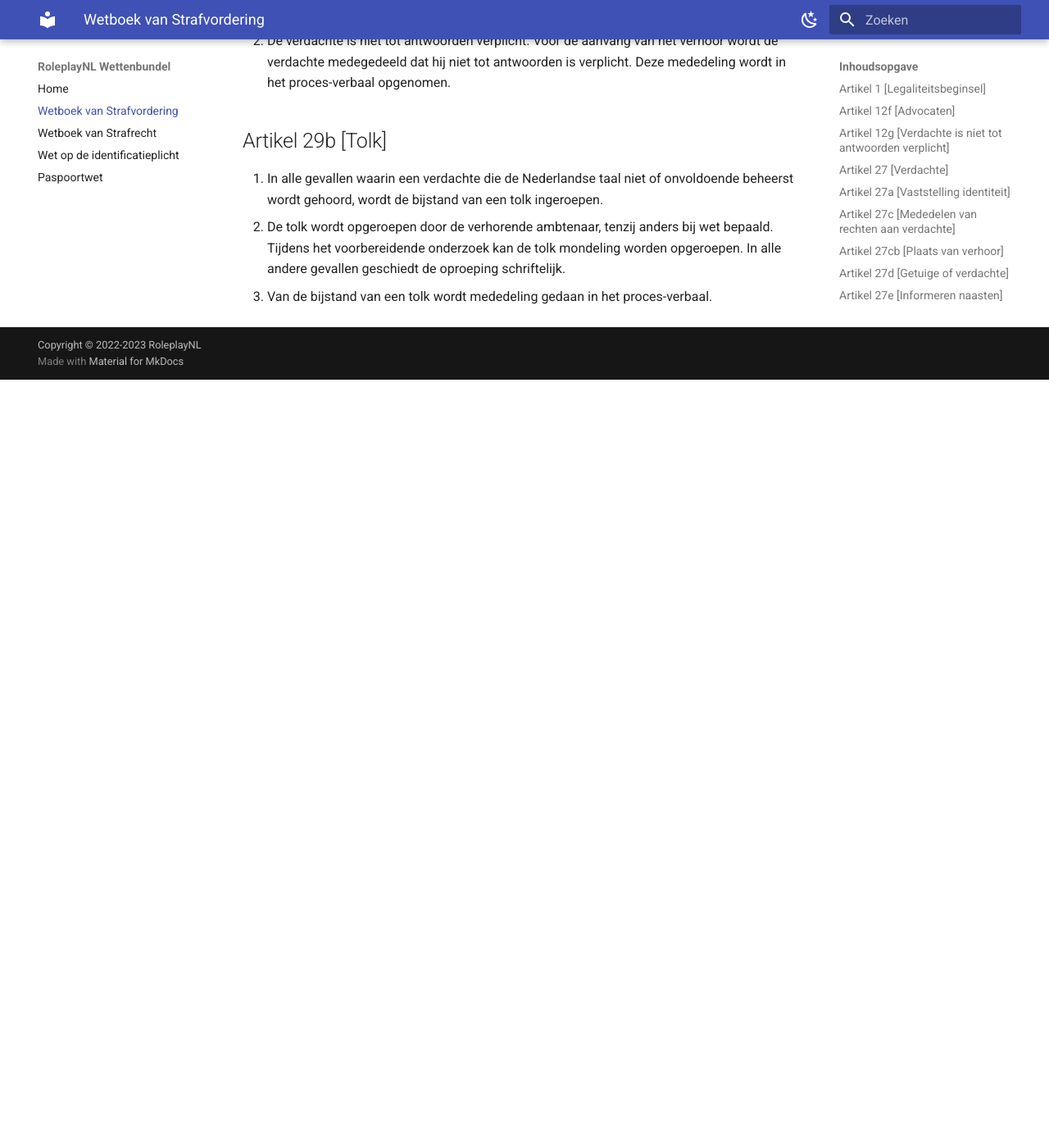
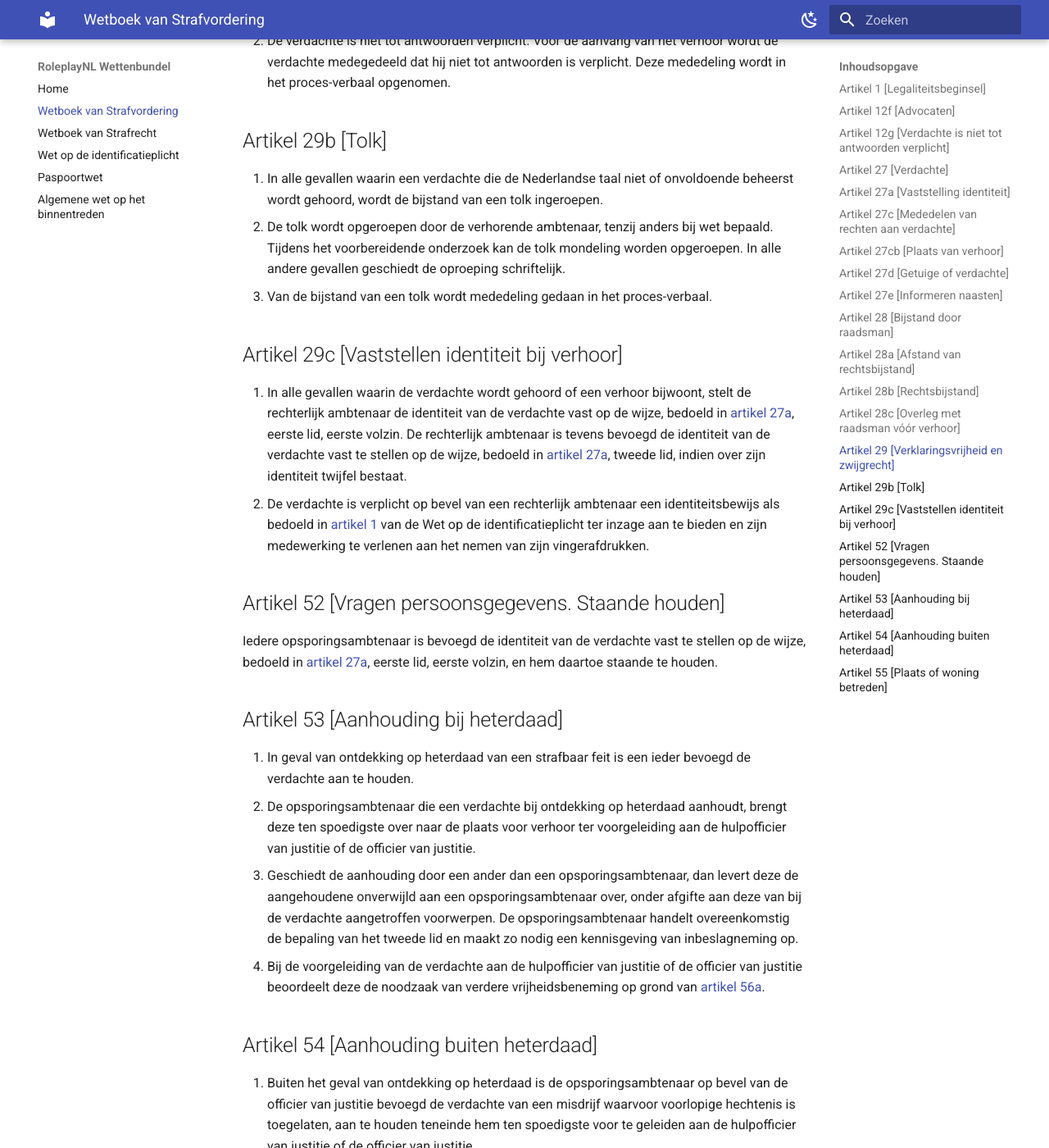
Before and after one commit to EnriqueFernandez20/FutureRP-Wettenbundel, an MkDocs documentation site: the page built from docs/wetboek-van-strafvordering.md, in a window 1280 px wide and 1400 px high, scrolled down 4003 px. Shown: the whole window at 82% size. Built offline with MkDocs 1.6.1 and Material for MkDocs 9.7.7, drawn with Linux system fonts in a browser that asks for light colours; before the commit the page ends 4466 px from its top, so only the background shows below that; some of the changed text lies outside the part shown.

Commit message:
WvSv update

```diff
--- a/docs/wetboek-van-strafvordering.md
+++ b/docs/wetboek-van-strafvordering.md
@@ -14,7 +14,7 @@
 3. De verdachte die de Nederlandse taal niet of onvoldoende beheerst, is bevoegd zich te laten bijstaan door een tolk.
 
 ## Artikel 27a [Vaststelling identiteit]
-1. De verdachte wordt ten behoeve van het vaststellen van zijn identiteit gevraagd naar zijn naam, voornamen, geboorteplaats en geboortedatum. Het vaststellen van zijn identiteit omvat tevens een onderzoek van een identiteitsbewijs als bedoeld in [artikel 1](wet-op-de-identificatieplicht.md#artikel-1) van de Wet op de identificatieplicht. In de gevallen, bedoeld in [artikel 55c](wetboek-van-strafrecht.md#artikel-55c), tweede en derde lid, omvat het vaststellen van zijn identiteit tevens het nemen van een of meer foto’s en vingerafdrukken.
+1. De verdachte wordt ten behoeve van het vaststellen van zijn identiteit gevraagd naar zijn naam, voornamen, geboorteplaats en geboortedatum. Het vaststellen van zijn identiteit omvat tevens een onderzoek van een identiteitsbewijs als bedoeld in [artikel 1](wet-op-de-identificatieplicht.md#artikel-1) van de Wet op de identificatieplicht. In de gevallen, bedoeld in [artikel 55c](#artikel-55c), tweede en derde lid, omvat het vaststellen van zijn identiteit tevens het nemen van een of meer foto’s en vingerafdrukken.
 
 ## Artikel 27c [Mededelen van rechten aan verdachte]
 1. Aan de verdachte wordt bij zijn staandehouding of aanhouding medegedeeld ter zake van welk strafbaar feit hij als verdachte is aangemerkt. Buiten gevallen van staandehouding of aanhouding wordt de verdachte deze mededeling uiterlijk voorafgaand aan het eerste verhoor gedaan.
@@ -63,3 +63,25 @@
 1. In alle gevallen waarin een verdachte die de Nederlandse taal niet of onvoldoende beheerst wordt gehoord, wordt de bijstand van een tolk ingeroepen.
 2. De tolk wordt opgeroepen door de verhorende ambtenaar, tenzij anders bij wet bepaald. Tijdens het voorbereidende onderzoek kan de tolk mondeling worden opgeroepen. In alle andere gevallen geschiedt de oproeping schriftelijk.
 3. Van de bijstand van een tolk wordt mededeling gedaan in het proces-verbaal.
+
+## Artikel 29c [Vaststellen identiteit bij verhoor]
+1. In alle gevallen waarin de verdachte wordt gehoord of een verhoor bijwoont, stelt de rechterlijk ambtenaar de identiteit van de verdachte vast op de wijze, bedoeld in [artikel 27a](#artikel-27a-vaststelling-identiteit), eerste lid, eerste volzin. De rechterlijk ambtenaar is tevens bevoegd de identiteit van de verdachte vast te stellen op de wijze, bedoeld in [artikel 27a](#artikel-27a-vaststelling-identiteit), tweede lid, indien over zijn identiteit twijfel bestaat.
+2. De verdachte is verplicht op bevel van een rechterlijk ambtenaar een identiteitsbewijs als bedoeld in [artikel 1](wet-op-de-identificatieplicht.md#artikel-1) van de Wet op de identificatieplicht ter inzage aan te bieden en zijn medewerking te verlenen aan het nemen van zijn vingerafdrukken.
+
+## Artikel 52 [Vragen persoonsgegevens. Staande houden]
+Iedere opsporingsambtenaar is bevoegd de identiteit van de verdachte vast te stellen op de wijze, bedoeld in [artikel 27a](#artikel-27a-vaststelling-identiteit), eerste lid, eerste volzin, en hem daartoe staande te houden.
+
+## Artikel 53 [Aanhouding bij heterdaad]
+1. In geval van ontdekking op heterdaad van een strafbaar feit is een ieder bevoegd de verdachte aan te houden.
+2. De opsporingsambtenaar die een verdachte bij ontdekking op heterdaad aanhoudt, brengt deze ten spoedigste over naar de plaats voor verhoor ter voorgeleiding aan de hulpofficier van justitie of de officier van justitie.
+3. Geschiedt de aanhouding door een ander dan een opsporingsambtenaar, dan levert deze de aangehoudene onverwijld aan een opsporingsambtenaar over, onder afgifte aan deze van bij de verdachte aangetroffen voorwerpen. De opsporingsambtenaar handelt overeenkomstig de bepaling van het tweede lid en maakt zo nodig een kennisgeving van inbeslagneming op.
+4. Bij de voorgeleiding van de verdachte aan de hulpofficier van justitie of de officier van justitie beoordeelt deze de noodzaak van verdere vrijheidsbeneming op grond van [artikel 56a](#artikel-56a).
+
+## Artikel 54 [Aanhouding buiten heterdaad]
+1. Buiten het geval van ontdekking op heterdaad is de opsporingsambtenaar op bevel van de officier van justitie bevoegd de verdachte van een misdrijf waarvoor voorlopige hechtenis is toegelaten, aan te houden teneinde hem ten spoedigste voor te geleiden aan de hulpofficier van justitie of de officier van justitie.
+2. Het bevel tot aanhouding kan door de officier van justitie mondeling of schriftelijk worden gegeven. Indien het mondeling wordt gegeven, wordt het nadien in het proces-verbaal vermeld.
+3. Indien het bevel van de officier van justitie niet kan worden afgewacht, komt de in het eerste lid bedoelde bevoegdheid toe aan de hulpofficier van justitie. De hulpofficier van justitie geeft van de aanhouding onverwijld schriftelijk of mondeling kennis aan de officier van justitie. Het tweede lid is van overeenkomstige toepassing.
+4. Indien het bevel van de officier van justitie of de hulpofficier van justitie niet kan worden afgewacht, is de opsporingsambtenaar bevoegd de verdachte aan te houden teneinde hem ten spoedigste voor te geleiden aan de hulpofficier van justitie of de officier van justitie.
+
+## Artikel 55 [Plaats of woning betreden]
+1. In geval van ontdekking op heeter daad van een misdrijf kan ieder, ter aanhouding van den verdachte, elke plaats betreden, met uitzondering van een woning zonder toestemming van de bewoner en van de plaatsen, genoemd in [artikel 12](algemene-wet-op-het-binnentreden.md#artikel-12-verboden-plaatsen) van de Algemene wet op het binnentreden.
--- a/mkdocs.yml
+++ b/mkdocs.yml
@@ -26,3 +26,4 @@
   - Wetboek van Strafrecht: 'wetboek-van-strafrecht.md'
   - Wet op de identificatieplicht: 'wet-op-de-identificatieplicht.md'
   - Paspoortwet: 'paspoortwet.md'
+  - Algemene wet op het binnentreden: 'algemene-wet-op-het-binnentreden.md'
```
Also changed, not shown: docs/algemene-wet-op-het-binnentreden.md (added, +6 -0 lines), docs/index.md (+7 -6 lines).
